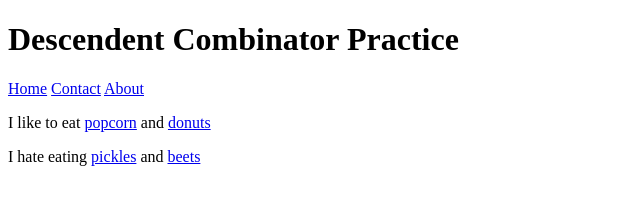
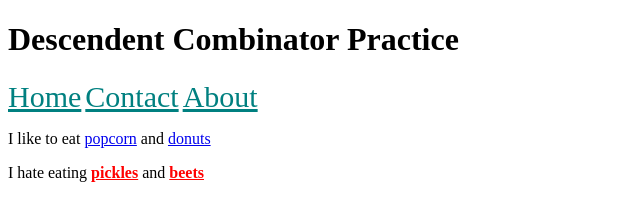
Before and after one commit to itava0/The_Web_Developer_Bootcamp, a plain HTML site: page HTML/descendent.html in a window 1280 px wide. Shown: the whole page, without its empty margins (0-640 px from the left). Drawn offline with Linux system fonts and the light colour scheme.

Commit message:
Completed the challenge

```diff
--- /dev/null
+++ b/CSS_Intro/descendent.css
@@ -0,0 +1,9 @@
+header a {
+  font-size: 30px;
+  color: teal;
+}
+
+#dislikes a {
+  font-weight: bold;
+  color: red;
+}
--- a/HTML/descendent.html
+++ b/HTML/descendent.html
@@ -4,6 +4,7 @@
   <meta charset="UTF-8">
   <meta http-equiv="X-UA-Compatible" content="IE=edge">
   <meta name="viewport" content="width=device-width, initial-scale=1.0">
+  <link rel="stylesheet" href="../CSS_Intro/descendent.css">
   <title>Descendent Combinator Practice</title>
 </head>
 <body>
```
